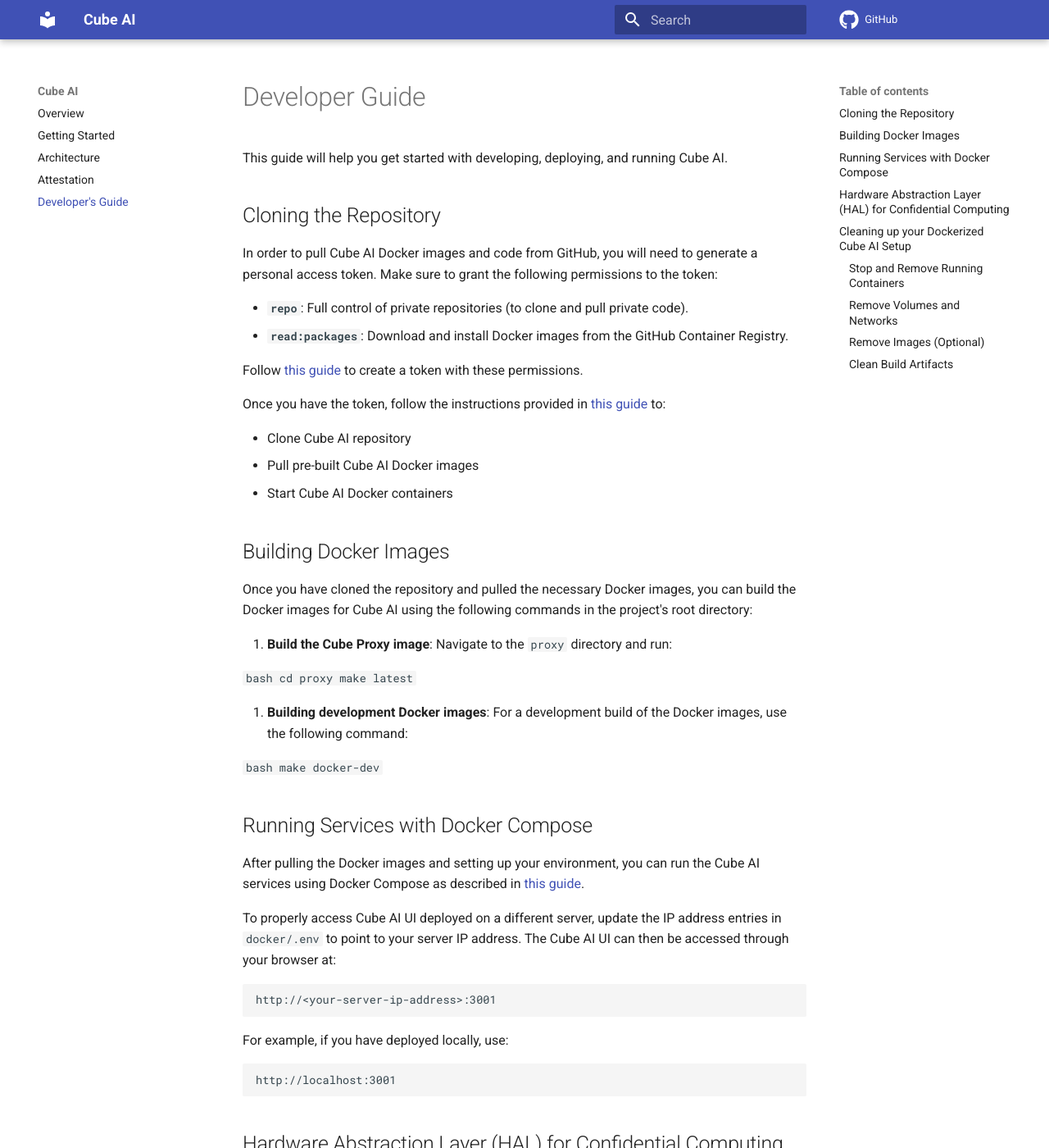
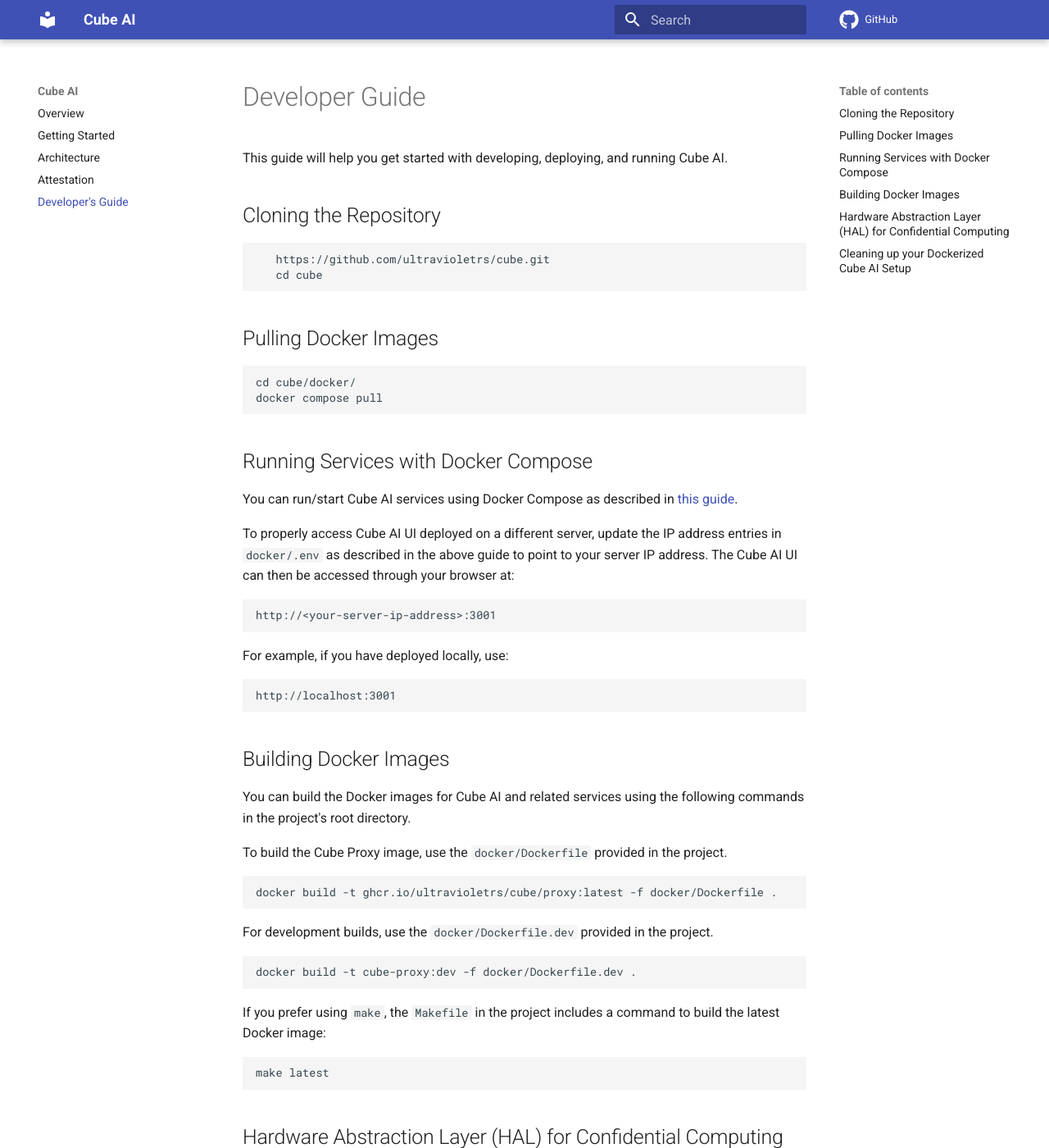
Before and after one commit to ultravioletrs/cube-docs, an MkDocs documentation site: the page built from docs/developer-guide.md, in a window 1280 px wide and 1400 px high. Shown: the whole window at 82% size. Built offline with MkDocs 1.6.1 and Material for MkDocs 9.7.7, drawn with Linux system fonts in a browser that asks for light colours; comment, search, counter and statistics services are not loaded; some of the changed text lies outside the part shown.

Commit message:
Address comments
Signed-off-by: JeffMboya <jangina.mboya@gmail.com>

````diff
--- a/docs/developer-guide.md
+++ b/docs/developer-guide.md
@@ -4,43 +4,23 @@
 
 ## Cloning the Repository
 
-In order to pull Cube AI Docker images and code from GitHub, you will need to generate a personal access token. Make sure to grant the following permissions to the token:
+```bash
+   https://github.com/ultravioletrs/cube.git
+   cd cube
+```
 
-- **`repo`**: Full control of private repositories (to clone and pull private code).
-- **`read:packages`**: Download and install Docker images from the GitHub Container Registry.
+## Pulling Docker Images
 
-Follow [this guide](https://docs.github.com/en/authentication/keeping-your-account-and-data-secure/creating-a-personal-access-token) to create a token with these permissions.
-
-Once you have the token, follow the instructions provided in [this guide](https://github.com/ultravioletrs/cube/blob/main/hal/ubuntu/README.md) to:
-
-- Clone Cube AI repository
-- Pull pre-built Cube AI Docker images
-- Start Cube AI Docker containers
-
-## Building Docker Images
-
-Once you have cloned the repository and pulled the necessary Docker images, you can build the Docker images for Cube AI using the following commands in the project's root directory:
-
-1. **Build the Cube Proxy image**:
-   Navigate to the `proxy` directory and run:
-
-   ```bash
-   cd proxy
-   make latest
-   ```
-
-2. **Building development Docker images**:
-   For a development build of the Docker images, use the following command:
-
-   ```bash
-   make docker-dev
-   ```
+```bash
+cd cube/docker/
+docker compose pull
+```
 
 ## Running Services with Docker Compose
 
-After pulling the Docker images and setting up your environment, you can run the Cube AI services using Docker Compose as described in [this guide](https://github.com/ultravioletrs/cube/blob/main/hal/ubuntu/README.md).
+You can run/start Cube AI services using Docker Compose as described in [this guide](https://github.com/ultravioletrs/cube/blob/main/hal/ubuntu/README.md).
 
-To properly access Cube AI UI deployed on a different server, update the IP address entries in `docker/.env` to point to your server IP address. The Cube AI UI can then be accessed through your browser at:
+To properly access Cube AI UI deployed on a different server, update the IP address entries in `docker/.env` as described in the above guide to point to your server IP address. The Cube AI UI can then be accessed through your browser at:
 
 ```bash
 http://<your-server-ip-address>:3001
@@ -52,9 +32,31 @@
 http://localhost:3001
 ```
 
+## Building Docker Images
+
+You can build the Docker images for Cube AI and related services using the following commands in the project's root directory.
+
+To build the Cube Proxy image, use the `docker/Dockerfile` provided in the project.
+
+```bash
+docker build -t ghcr.io/ultravioletrs/cube/proxy:latest -f docker/Dockerfile .
+```
+
+For development builds, use the `docker/Dockerfile.dev` provided in the project.
+
+```bash
+docker build -t cube-proxy:dev -f docker/Dockerfile.dev .
+```
+
+If you prefer using `make`, the `Makefile` in the project includes a command to build the latest Docker image:
+
+```bash
+make latest
+```
+
 ## Hardware Abstraction Layer (HAL) for Confidential Computing
 
-For detailed instructions on setting up and building Cube HAL, please refer to [this guide](https://github.com/ultravioletrs/cube/blob/d995e64e43eeb51cb0c50481cc9bbc0e619e3a6d/buildroot/linux/README.md). It covers:
+For detailed instructions on setting up and building Cube HAL, please refer to [this guide](https://github.com/ultravioletrs/cube/blob/main/hal/buildroot/README.md). It covers:
 
 - Cloning the Buildroot and Cube repositories
 - Configuring and building Cube HAL
@@ -64,29 +66,23 @@
 
 If you want to stop and remove the Cube AI services, volumes, and networks created during the setup, follow these steps:
 
-### Stop and Remove Running Containers
-
 First, stop all running containers:
 
 ```bash
-docker-compose down
+docker compose down
 ```
 
-### Remove Volumes and Networks
+Remove volumes and vetworks:
 
 ```bash
-docker-compose down --volumes --remove-orphans
+docker compose down --volumes --remove-orphans
 ```
-
-### Remove Images (Optional)
 
 If you also want to remove the Docker images you pulled or built, run:
 
 ```bash
-docker rmi $(docker images -q ghcr.io/ultravioletrs/cube/*)
+docker rmi $(docker images -q "ghcr.io/ultravioletrs/cube/*")
 ```
-
-### Clean Build Artifacts
 
 To clean up the build artifacts and remove compiled files, use:
 
````
